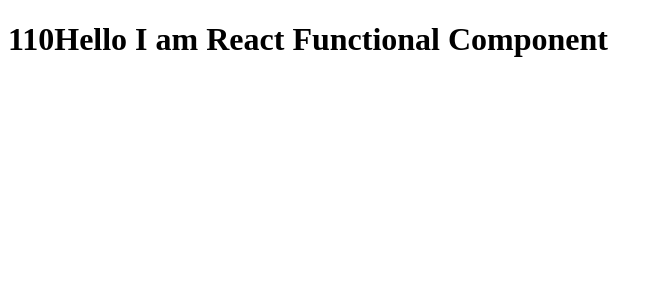
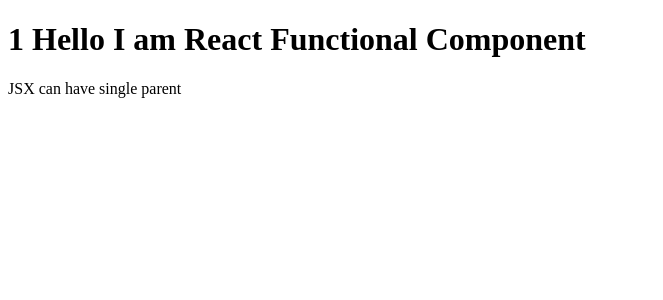
Before and after one commit to RachithaJR/namaste-react, a React (Vite) app: page / in a window 1280 px wide. Shown: the top 300 px of the page, without its empty margins (0-663 px from the left). Built offline with nearby package versions, Linux system fonts and the light colour scheme.

Commit message:
React Fragment as single parent in JSX

```diff
--- a/App.js
+++ b/App.js
@@ -2,8 +2,8 @@
 import ReactDOM from "react-dom/client";
 
 const number=100;
-const Header=()=>(<h1>{number+ 10}Hello I am React Functional Component
-{console.log("My name is Rachitha")}</h1>)
+const Header=()=>(<React.Fragment><h1>{0 +1} Hello I am React Functional Component
+{console.log("My name is Rachitha")}</h1><div> JSX can have single parent</div></React.Fragment>)
 
 const root=ReactDOM.createRoot(document.getElementById("root"));
 root.render(<Header/>)
```
